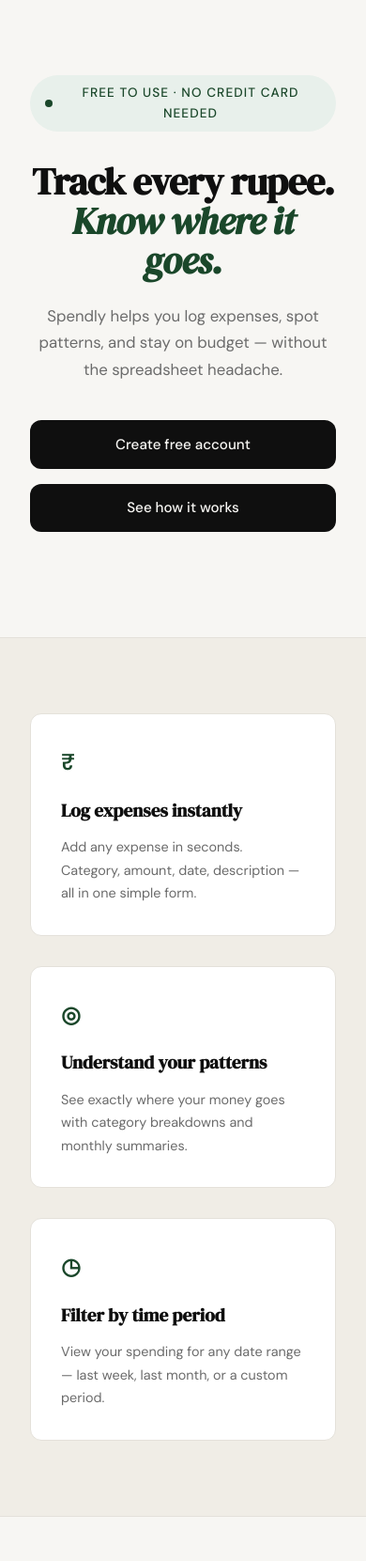
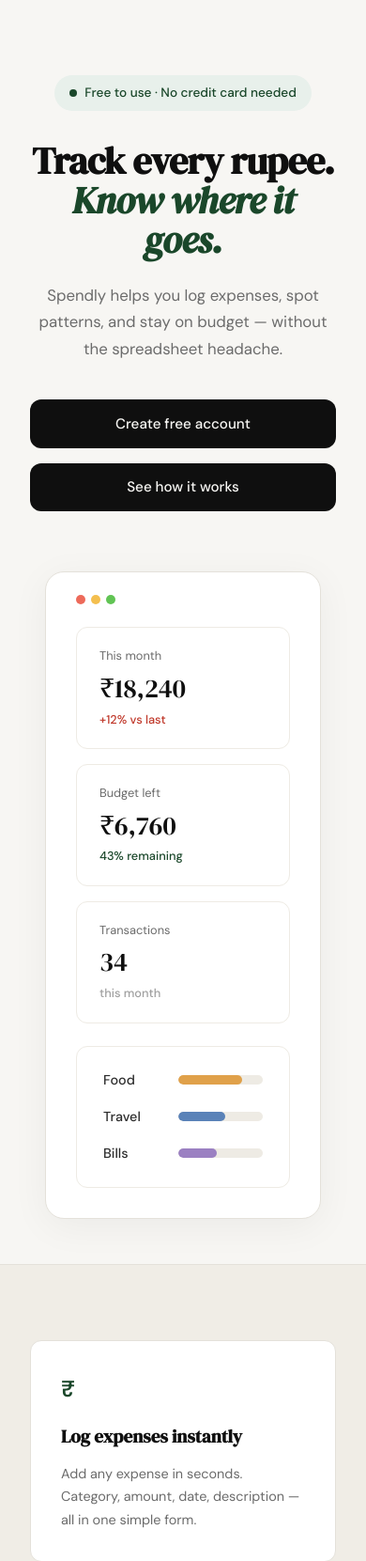
Before and after one commit to AvinashOraon123/spendly, a Flask app: page / in a window 390 px wide. Shown: the part 61-1722 px from the top of the page at 94% size. Run offline with Flask 3, Linux system fonts and the light colour scheme.

Commit message:
merged css files

```diff
--- a/static/css/landing.css
+++ /dev/null
@@ -1,266 +0,0 @@
-/* ------------------------------------------------------------------ */
-/* Landing page — hero only                                            */
-/* ------------------------------------------------------------------ */
-
-.hero {
-    padding: 5rem 2rem 3rem;
-    text-align: center;
-}
-
-.hero-inner { max-width: 720px; margin: 0 auto; }
-
-.hero-badge {
-    display: inline-flex;
-    align-items: center;
-    gap: 0.5rem;
-    background: var(--accent-light);
-    color: var(--accent);
-    font-size: 0.85rem;
-    font-weight: 500;
-    padding: 0.5rem 1rem;
-    border-radius: 999px;
-    margin-bottom: 2rem;
-}
-
-.hero-badge::before {
-    content: "";
-    display: inline-block;
-    width: 8px;
-    height: 8px;
-    background: var(--accent);
-    border-radius: 50%;
-    flex-shrink: 0;
-}
-
-.hero-title {
-    font-family: var(--font-display);
-    font-size: clamp(2.5rem, 6vw, 4.5rem);
-    line-height: 1.05;
-    letter-spacing: -0.02em;
-    color: var(--ink);
-    margin-bottom: 1.5rem;
-}
-
-.hero-title .hero-title-green {
-    display: block;
-    color: var(--accent);
-    font-style: italic;
-}
-
-.hero-subtitle {
-    font-size: 1.05rem;
-    color: var(--ink-muted);
-    line-height: 1.7;
-    max-width: 540px;
-    margin: 0 auto 2.5rem;
-}
-
-.hero-actions {
-    display: flex;
-    gap: 1rem;
-    align-items: center;
-    justify-content: center;
-    margin-bottom: 4rem;
-}
-
-.hero-cta {
-    display: inline-block;
-    background: var(--ink);
-    color: var(--paper);
-    padding: 0.85rem 1.75rem;
-    border-radius: var(--radius-md);
-    font-family: var(--font-body);
-    font-size: 0.95rem;
-    font-weight: 500;
-    text-decoration: none;
-    transition: background 0.2s;
-    min-width: 200px;
-    text-align: center;
-}
-
-.hero-cta:hover { background: var(--accent); }
-
-/* Mock card (hero visual) */
-.hero-visual {
-    max-width: var(--max-width);
-    margin: 0 auto;
-    padding: 0 1rem;
-}
-
-.mock-card {
-    background: var(--paper-card);
-    border: 1px solid var(--border);
-    border-radius: var(--radius-lg);
-    padding: 1.5rem 2rem 2rem;
-    box-shadow: 0 8px 40px rgba(0,0,0,0.05);
-    text-align: left;
-}
-
-.mock-dots {
-    display: flex;
-    gap: 6px;
-    margin-bottom: 1.5rem;
-}
-
-.mock-dot {
-    width: 10px;
-    height: 10px;
-    border-radius: 50%;
-    display: inline-block;
-}
-
-.mock-dot-red    { background: #ed6a5a; }
-.mock-dot-yellow { background: #f4bf4f; }
-.mock-dot-green  { background: #61c454; }
-
-.mock-stats {
-    display: grid;
-    grid-template-columns: repeat(3, 1fr);
-    gap: 1rem;
-    margin-bottom: 1.5rem;
-}
-
-.mock-stat {
-    background: var(--paper-card);
-    border: 1px solid var(--border-soft);
-    border-radius: var(--radius-md);
-    padding: 1.25rem 1.5rem;
-}
-
-.mock-stat-label {
-    font-size: 0.8rem;
-    color: var(--ink-muted);
-    margin-bottom: 0.5rem;
-}
-
-.mock-stat-value {
-    font-family: var(--font-display);
-    font-size: 1.75rem;
-    color: var(--ink);
-    line-height: 1.1;
-    margin-bottom: 0.5rem;
-}
-
-.mock-stat-foot {
-    font-size: 0.8rem;
-    font-weight: 500;
-}
-
-.mock-stat-foot.is-up   { color: var(--danger); }
-.mock-stat-foot.is-good { color: var(--accent); }
-.mock-stat-foot.is-mute { color: var(--ink-faint); }
-
-.mock-bars {
-    background: var(--paper-card);
-    border: 1px solid var(--border-soft);
-    border-radius: var(--radius-md);
-    padding: 1.5rem 1.75rem;
-    display: flex;
-    flex-direction: column;
-    gap: 1rem;
-}
-
-.mock-bar-row {
-    display: grid;
-    grid-template-columns: 80px 1fr;
-    align-items: center;
-    gap: 1.25rem;
-}
-
-.mock-cat {
-    font-size: 0.9rem;
-    color: var(--ink-soft);
-    font-weight: 500;
-}
-
-.mock-bar-track {
-    height: 10px;
-    background: var(--border-soft);
-    border-radius: 999px;
-    overflow: hidden;
-}
-
-.mock-bar {
-    height: 100%;
-    border-radius: 999px;
-    transition: width 0.6s ease;
-}
-
-.mock-bar-1 { background: #e0a14a; } /* Food  — orange */
-.mock-bar-2 { background: #5a82b8; } /* Travel — blue  */
-.mock-bar-3 { background: #9b80c2; } /* Bills  — purple */
-
-@media (max-width: 700px) {
-    .hero-actions { flex-direction: column; }
-    .hero-cta { width: 100%; min-width: 0; }
-    .mock-stats { grid-template-columns: 1fr; }
-    .mock-bar-row { grid-template-columns: 60px 1fr; }
-}
-
-/* ------------------------------------------------------------------ */
-/* "How it works" modal                                                */
-/* ------------------------------------------------------------------ */
-
-.how-modal {
-    position: fixed;
-    inset: 0;
-    z-index: 1000;
-    display: flex;
-    align-items: center;
-    justify-content: center;
-    padding: 1.5rem;
-}
-
-.how-modal[hidden] { display: none; }
-
-.how-modal-backdrop {
-    position: absolute;
-    inset: 0;
-    background: rgba(15, 15, 15, 0.7);
-    backdrop-filter: blur(4px);
-    -webkit-backdrop-filter: blur(4px);
-}
-
-.how-modal-dialog {
-    position: relative;
-    width: 100%;
-    max-width: 900px;
-    background: var(--ink);
-    border-radius: var(--radius-lg);
-    padding: 0.5rem;
-    box-shadow: 0 20px 60px rgba(0, 0, 0, 0.4);
-}
-
-.how-modal-close {
-    position: absolute;
-    top: -2.5rem;
-    right: -0.5rem;
-    background: transparent;
-    border: none;
-    color: var(--paper);
-    font-size: 2rem;
-    line-height: 1;
-    cursor: pointer;
-    padding: 0.25rem 0.5rem;
-    opacity: 0.85;
-    transition: opacity 0.2s;
-}
-
-.how-modal-close:hover { opacity: 1; }
-
-.how-modal-video {
-    position: relative;
-    width: 100%;
-    padding-top: 56.25%; /* 16:9 */
-    border-radius: var(--radius-md);
-    overflow: hidden;
-    background: #000;
-}
-
-.how-modal-video iframe {
-    position: absolute;
-    inset: 0;
-    width: 100%;
-    height: 100%;
-    border: 0;
-}
--- a/static/css/style.css
+++ b/static/css/style.css
@@ -123,138 +123,8 @@ a { color: inherit; text-decoration: none; }
 /* Hero                                                                */
 /* ------------------------------------------------------------------ */
 
-.hero {
-    padding: 5rem 2rem 4rem;
-    display: grid;
-    grid-template-columns: 1fr 1fr;
-    gap: 4rem;
-    align-items: center;
-    max-width: var(--max-width);
-    margin: 0 auto;
-}
-
-.hero-badge {
-    display: inline-block;
-    background: var(--accent-light);
-    color: var(--accent);
-    font-size: 0.75rem;
-    font-weight: 600;
-    letter-spacing: 0.08em;
-    text-transform: uppercase;
-    padding: 0.35rem 0.85rem;
-    border-radius: 999px;
-    margin-bottom: 1.5rem;
-}
-
-.hero-title {
-    font-family: var(--font-display);
-    font-size: clamp(2.5rem, 5vw, 4rem);
-    line-height: 1.1;
-    letter-spacing: -0.02em;
-    color: var(--ink);
-    margin-bottom: 1.25rem;
-}
-
-.hero-title em {
-    font-style: italic;
-    color: var(--accent);
-}
-
-.hero-subtitle {
-    font-size: 1.05rem;
-    color: var(--ink-muted);
-    line-height: 1.7;
-    max-width: 460px;
-    margin-bottom: 2rem;
-}
-
-.hero-actions {
-    display: flex;
-    gap: 1rem;
-    align-items: center;
-}
-
-/* ------------------------------------------------------------------ */
-/* Mock card (hero visual)                                             */
-/* ------------------------------------------------------------------ */
-
-.hero-visual {
-    display: flex;
-    justify-content: center;
-}
-
-.mock-card {
-    background: var(--paper-card);
-    border: 1px solid var(--border);
-    border-radius: var(--radius-lg);
-    padding: 2rem;
-    width: 100%;
-    max-width: 380px;
-    box-shadow: 0 8px 40px rgba(0,0,0,0.06);
-}
-
-.mock-card-header {
-    display: flex;
-    justify-content: space-between;
-    align-items: baseline;
-    margin-bottom: 1.75rem;
-    padding-bottom: 1.25rem;
-    border-bottom: 1px solid var(--border-soft);
-}
-
-.mock-label {
-    font-size: 0.8rem;
-    font-weight: 500;
-    color: var(--ink-muted);
-    text-transform: uppercase;
-    letter-spacing: 0.06em;
-}
-
-.mock-total {
-    font-family: var(--font-display);
-    font-size: 1.75rem;
-    color: var(--ink);
-}
-
-.mock-bars { display: flex; flex-direction: column; gap: 1rem; }
-
-.mock-bar-row {
-    display: grid;
-    grid-template-columns: 80px 1fr 60px;
-    align-items: center;
-    gap: 0.75rem;
-}
-
-.mock-cat {
-    font-size: 0.8rem;
-    font-weight: 500;
-    color: var(--ink-soft);
-}
-
-.mock-bar-track {
-    height: 6px;
-    background: var(--border-soft);
-    border-radius: 999px;
-    overflow: hidden;
-}
-
-.mock-bar {
-    height: 100%;
-    background: var(--accent);
-    border-radius: 999px;
-    transition: width 0.6s ease;
-}
-
-.mock-bar-2 { background: var(--accent-2); }
-.mock-bar-3 { background: #5b7fa6; }
-.mock-bar-4 { background: #8b5e83; }
-
-.mock-amt {
-    font-size: 0.8rem;
-    font-weight: 500;
-    color: var(--ink-muted);
-    text-align: right;
-}
+/* Hero and mock-card rules live in the "Landing — hero & modal"      */
+/* section near the bottom of this file.                              */
 
 /* ------------------------------------------------------------------ */
 /* Buttons                                                             */
@@ -598,15 +468,6 @@ a { color: inherit; text-decoration: none; }
 /* ------------------------------------------------------------------ */
 
 @media (max-width: 900px) {
-    .hero {
-        grid-template-columns: 1fr;
-        text-align: center;
-    }
-
-    .hero-subtitle { max-width: 100%; }
-    .hero-actions { justify-content: center; }
-    .hero-visual { display: none; }
-
     .features-inner { grid-template-columns: 1fr; }
 }
 
@@ -614,3 +475,273 @@ a { color: inherit; text-decoration: none; }
     .nav-links a:not(.nav-cta) { display: none; }
     .hero { padding: 3rem 1rem 2rem; }
 }
+
+/* ------------------------------------------------------------------ */
+/* Landing — hero                                                      */
+/* ------------------------------------------------------------------ */
+
+.hero {
+    padding: 5rem 2rem 3rem;
+    text-align: center;
+}
+
+.hero-inner { max-width: 720px; margin: 0 auto; }
+
+.hero-badge {
+    display: inline-flex;
+    align-items: center;
+    gap: 0.5rem;
+    background: var(--accent-light);
+    color: var(--accent);
+    font-size: 0.85rem;
+    font-weight: 500;
+    padding: 0.5rem 1rem;
+    border-radius: 999px;
+    margin-bottom: 2rem;
+}
+
+.hero-badge::before {
+    content: "";
+    display: inline-block;
+    width: 8px;
+    height: 8px;
+    background: var(--accent);
+    border-radius: 50%;
+    flex-shrink: 0;
+}
+
+.hero-title {
+    font-family: var(--font-display);
+    font-size: clamp(2.5rem, 6vw, 4.5rem);
+    line-height: 1.05;
+    letter-spacing: -0.02em;
+    color: var(--ink);
+    margin-bottom: 1.5rem;
+}
+
+.hero-title .hero-title-green {
+    display: block;
+    color: var(--accent);
+    font-style: italic;
+}
+
+.hero-subtitle {
+    font-size: 1.05rem;
+    color: var(--ink-muted);
+    line-height: 1.7;
+    max-width: 540px;
+    margin: 0 auto 2.5rem;
+}
+
+.hero-actions {
+    display: flex;
+    gap: 1rem;
+    align-items: center;
+    justify-content: center;
+    margin-bottom: 4rem;
+}
+
+.hero-cta {
+    display: inline-block;
+    background: var(--ink);
+    color: var(--paper);
+    padding: 0.85rem 1.75rem;
+    border-radius: var(--radius-md);
+    font-family: var(--font-body);
+    font-size: 0.95rem;
+    font-weight: 500;
+    text-decoration: none;
+    transition: background 0.2s;
+    min-width: 200px;
+    text-align: center;
+}
+
+.hero-cta:hover { background: var(--accent); }
+
+/* ------------------------------------------------------------------ */
+/* Mock card (hero visual)                                             */
+/* ------------------------------------------------------------------ */
+
+.hero-visual {
+    max-width: var(--max-width);
+    margin: 0 auto;
+    padding: 0 1rem;
+}
+
+.mock-card {
+    background: var(--paper-card);
+    border: 1px solid var(--border);
+    border-radius: var(--radius-lg);
+    padding: 1.5rem 2rem 2rem;
+    box-shadow: 0 8px 40px rgba(0,0,0,0.05);
+    text-align: left;
+}
+
+.mock-dots {
+    display: flex;
+    gap: 6px;
+    margin-bottom: 1.5rem;
+}
+
+.mock-dot {
+    width: 10px;
+    height: 10px;
+    border-radius: 50%;
+    display: inline-block;
+}
+
+.mock-dot-red    { background: #ed6a5a; }
+.mock-dot-yellow { background: #f4bf4f; }
+.mock-dot-green  { background: #61c454; }
+
+.mock-stats {
+    display: grid;
+    grid-template-columns: repeat(3, 1fr);
+    gap: 1rem;
+    margin-bottom: 1.5rem;
+}
+
+.mock-stat {
+    background: var(--paper-card);
+    border: 1px solid var(--border-soft);
+    border-radius: var(--radius-md);
+    padding: 1.25rem 1.5rem;
+}
+
+.mock-stat-label {
+    font-size: 0.8rem;
+    color: var(--ink-muted);
+    margin-bottom: 0.5rem;
+}
+
+.mock-stat-value {
+    font-family: var(--font-display);
+    font-size: 1.75rem;
+    color: var(--ink);
+    line-height: 1.1;
+    margin-bottom: 0.5rem;
+}
+
+.mock-stat-foot {
+    font-size: 0.8rem;
+    font-weight: 500;
+}
+
+.mock-stat-foot.is-up   { color: var(--danger); }
+.mock-stat-foot.is-good { color: var(--accent); }
+.mock-stat-foot.is-mute { color: var(--ink-faint); }
+
+.mock-bars {
+    background: var(--paper-card);
+    border: 1px solid var(--border-soft);
+    border-radius: var(--radius-md);
+    padding: 1.5rem 1.75rem;
+    display: flex;
+    flex-direction: column;
+    gap: 1rem;
+}
+
+.mock-bar-row {
+    display: grid;
+    grid-template-columns: 80px 1fr;
+    align-items: center;
+    gap: 1.25rem;
+}
+
+.mock-cat {
+    font-size: 0.9rem;
+    color: var(--ink-soft);
+    font-weight: 500;
+}
+
+.mock-bar-track {
+    height: 10px;
+    background: var(--border-soft);
+    border-radius: 999px;
+    overflow: hidden;
+}
+
+.mock-bar {
+    height: 100%;
+    border-radius: 999px;
+    transition: width 0.6s ease;
+}
+
+.mock-bar-1 { background: #e0a14a; } /* Food  — orange */
+.mock-bar-2 { background: #5a82b8; } /* Travel — blue  */
+.mock-bar-3 { background: #9b80c2; } /* Bills  — purple */
+
+@media (max-width: 700px) {
+    .hero-actions { flex-direction: column; }
+    .hero-cta { width: 100%; min-width: 0; }
+    .mock-stats { grid-template-columns: 1fr; }
+    .mock-bar-row { grid-template-columns: 60px 1fr; }
+}
+
+/* ------------------------------------------------------------------ */
+/* "How it works" modal                                                */
+/* ------------------------------------------------------------------ */
+
+.how-modal {
+    position: fixed;
+    inset: 0;
+    z-index: 1000;
+    display: flex;
+    align-items: center;
+    justify-content: center;
+    padding: 1.5rem;
+}
+
+.how-modal[hidden] { display: none; }
+
+.how-modal-backdrop {
+    position: absolute;
+    inset: 0;
+    background: rgba(15, 15, 15, 0.7);
+    backdrop-filter: blur(4px);
+    -webkit-backdrop-filter: blur(4px);
+}
+
+.how-modal-dialog {
+    position: relative;
+    width: 100%;
+    max-width: 900px;
+    background: var(--ink);
+    border-radius: var(--radius-lg);
+    padding: 0.5rem;
+    box-shadow: 0 20px 60px rgba(0, 0, 0, 0.4);
+}
+
+.how-modal-close {
+    position: absolute;
+    top: -2.5rem;
+    right: -0.5rem;
+    background: transparent;
+    border: none;
+    color: var(--paper);
+    font-size: 2rem;
+    line-height: 1;
+    cursor: pointer;
+    padding: 0.25rem 0.5rem;
+    opacity: 0.85;
+    transition: opacity 0.2s;
+}
+
+.how-modal-close:hover { opacity: 1; }
+
+.how-modal-video {
+    position: relative;
+    width: 100%;
+    padding-top: 56.25%; /* 16:9 */
+    border-radius: var(--radius-md);
+    overflow: hidden;
+    background: #000;
+}
+
+.how-modal-video iframe {
+    position: absolute;
+    inset: 0;
+    width: 100%;
+    height: 100%;
+    border: 0;
+}
--- a/templates/landing.html
+++ b/templates/landing.html
@@ -1,10 +1,6 @@
 {% extends "base.html" %}
 
 {% block title %}Spendly — Track Every Rupee{% endblock %}
-
-{% block head %}
-<link rel="stylesheet" href="{{ url_for('static', filename='css/landing.css') }}">
-{% endblock %}
 
 {% block content %}
 
```
